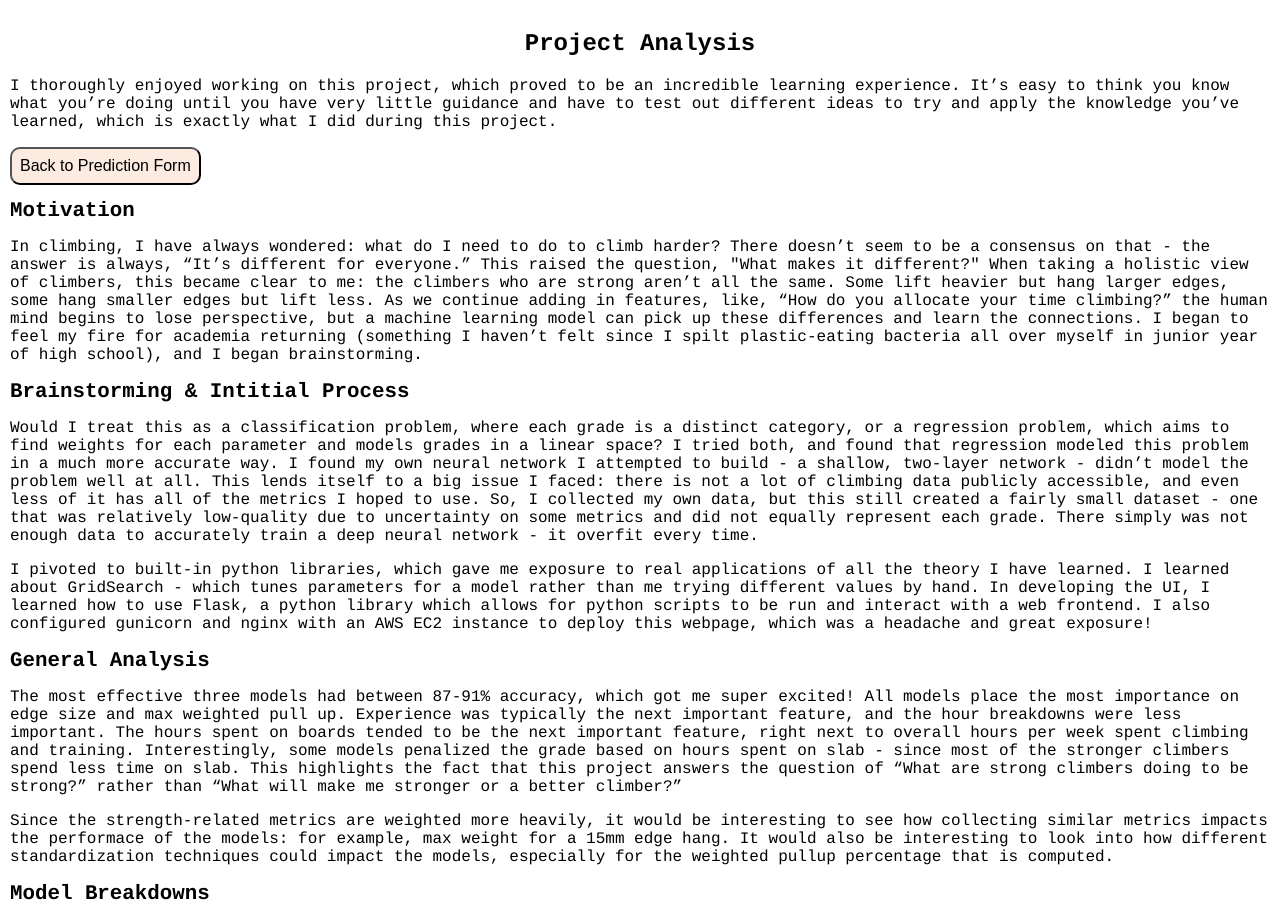
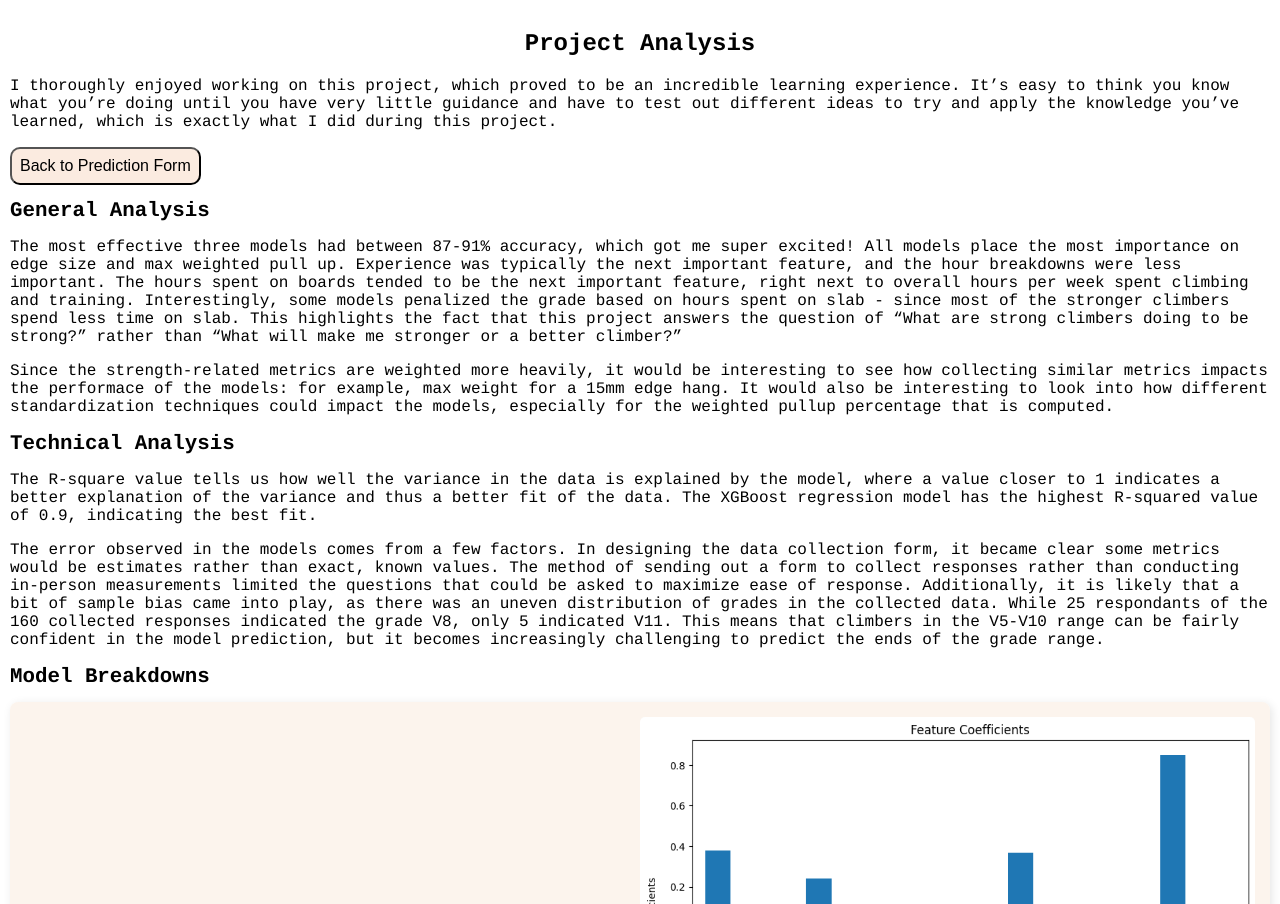
Before and after one commit to jessietaubert/climbing_ml, a Flask app: page /analysis in a window 1280 px wide. Shown: the top 904 px of the page. Run offline with Flask 3, Linux system fonts and the light colour scheme; parts of the project's set-up code (start-up, migrations or seed data) failed here and were passed over.

Commit message:
more analysis

```diff
--- a/templates/analysis.html
+++ b/templates/analysis.html
@@ -21,21 +21,6 @@
                 <button type = "button"> Back to Prediction Form</button>
                 </a>
             </div>
-        </div>
-        <div>
-            <h1 class = "analysis-header">Motivation</h1>
-            <p> In climbing, I have always wondered: what do I need to do to climb harder? There doesn’t seem to be a consensus on that - the answer is always, “It’s different for everyone.” This raised the question, "What makes it different?" When taking a holistic view of climbers, this became clear to me: the climbers who are strong aren’t all the same. Some lift heavier but hang larger edges, some hang smaller edges but lift less. As we continue adding in features, like, “How do you allocate your time climbing?”  the human mind begins to lose perspective, but a machine learning model can pick up these differences and learn the connections. I began to feel my fire for academia returning (something I haven’t felt since I spilt plastic-eating bacteria all over myself in junior year of high school), and I began brainstorming.
-            </p>
-        </div>
-
-        <div>
-            <h1 class = "analysis-header">Brainstorming & Intitial Process</h1>
-            <p> Would I treat this as a classification problem, where each grade is a distinct category, or a regression problem, which aims to find weights for each parameter and models grades in a linear space? I tried both, and found that regression modeled this problem in a much more accurate way. I found my own neural network I attempted to build - a shallow, two-layer network - didn’t model the problem well at all. This lends itself to a big issue I faced: there is not a lot of climbing data publicly accessible, and even less of it has all of the metrics I hoped to use. So, I collected my own data, but this still created a fairly small dataset - one that was relatively low-quality due to uncertainty on some metrics and did not equally represent each grade. There simply was not enough data to accurately train a deep neural network - it overfit every time.
-            </p>
-            <p>
-            I pivoted to built-in python libraries, which gave me exposure to real applications of all the theory I have learned. I learned about GridSearch - which tunes parameters for a model rather than me trying different values by hand. In developing the UI, I learned how to use Flask, a python library which allows for python scripts to be run and interact with a web frontend. I also configured gunicorn and nginx with an AWS EC2 instance to deploy this webpage, which was a headache and great exposure!
-            </p>
-        </div>
 
         <div>
             <h1 class = "analysis-header">General Analysis</h1>
@@ -44,6 +29,14 @@
             </p>
             <p>
                 Since the strength-related metrics are weighted more heavily, it would be interesting to see how collecting similar metrics impacts the performace of the models: for example, max weight for a 15mm edge hang. It would also be interesting to look into how different standardization techniques could impact the models, especially for the weighted pullup percentage that is computed.
+            </p>
+            <h1 class = "analysis-header">Technical Analysis</h1>
+            <p>
+                The R-square value tells us how well the variance in the data is explained by the model, where a value closer to 1 indicates a better explanation of the variance and thus a better fit of the data. The XGBoost regression model has the highest R-squared value of 0.9, indicating the best fit.
+            </p>
+            <p>
+                The error observed in the models comes from a few factors. In designing the data collection form, it became clear some metrics would be estimates rather than exact, known values. The method of sending out a form to collect responses rather than conducting in-person measurements limited the questions that could be asked to maximize ease of response. Additionally, it is likely that a bit of sample bias came into play,
+                 as there was an uneven distribution of grades in the collected data. While 25 respondants of the 160 collected responses indicated the grade V8, only 5 indicated V11. This means that climbers in the V5-V10 range can be fairly confident in the model prediction, but it becomes increasingly challenging to predict the ends of the grade range.
             </p>
         </div>
 
@@ -85,7 +78,22 @@
                 <img src="static/images/xgbreg.png" alt="XGBoost Regression" class="model-image">
             </div>
         </div>
+            <h2 class = "title-text">Reflection</h2>
+            <div>
+                <h1 class = "analysis-header">Motivation</h1>
+                <p> In climbing, I have always wondered: what do I need to do to climb harder? There doesn’t seem to be a consensus on that - the answer is always, “It’s different for everyone.” This raised the question, "What makes it different?" When taking a holistic view of climbers, this became clear to me: the climbers who are strong aren’t all the same. Some lift heavier but hang larger edges, some hang smaller edges but lift less. As we continue adding in features, like, “How do you allocate your time climbing?”  the human mind begins to lose perspective, but a machine learning model can pick up these differences and learn the connections. I began to feel my fire for academia returning (something I haven’t felt since I spilt plastic-eating bacteria all over myself in junior year of high school), and I began brainstorming.
+                </p>
+            </div>
 
+            <div>
+                <h1 class = "analysis-header">Brainstorming & Intitial Process</h1>
+                <p> Would I treat this as a classification problem, where each grade is a distinct category, or a regression problem, which aims to find weights for each parameter and models grades in a linear space? I tried both, and found that regression modeled this problem in a much more accurate way. I found my own neural network I attempted to build - a shallow, two-layer network - didn’t model the problem well at all. This lends itself to a big issue I faced: there is not a lot of climbing data publicly accessible, and even less of it has all of the metrics I hoped to use. So, I collected my own data, but this still created a fairly small dataset - one that was relatively low-quality due to uncertainty on some metrics and did not equally represent each grade. There simply was not enough data to accurately train a deep neural network - it overfit every time.
+                </p>
+                <p>
+                I pivoted to built-in python libraries, which gave me exposure to real applications of all the theory I have learned. I learned about GridSearch - which tunes parameters for a model rather than me trying different values by hand. In developing the UI, I learned how to use Flask, a python library which allows for python scripts to be run and interact with a web frontend. I also configured gunicorn and nginx with an AWS EC2 instance to deploy this webpage, which required a lot of debugging but was great exposure!
+                </p>
+            </div>
+        </div>
     </div>
 
 </body>
--- a/templates/index.html
+++ b/templates/index.html
@@ -11,7 +11,7 @@
         <h1 class="title-text">Climbing Prediction</h1>
         {% if prediction %}
         <div class="prediction">
-            <h3>Prediction: You Climb V{{ prediction }}!</h3>
+            <h3>Prediction: You Climb V{{ prediction }}! (+/- 1 grade)</h3>
         </div>
         {% endif %}
         <form method="POST">
```
